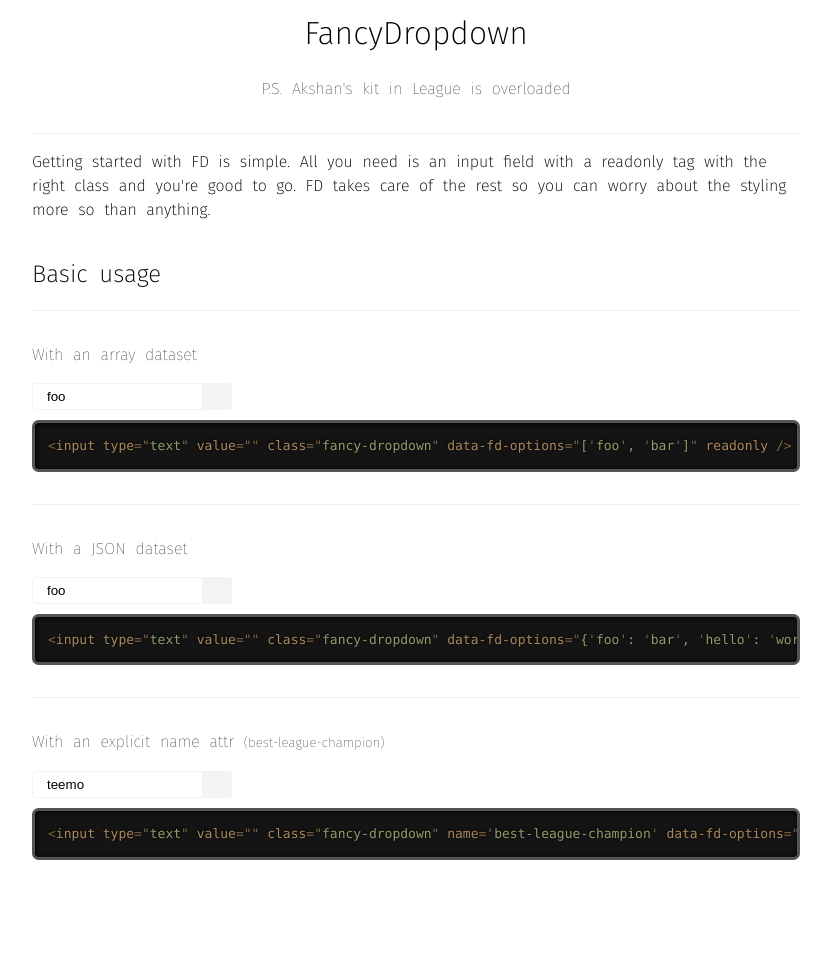
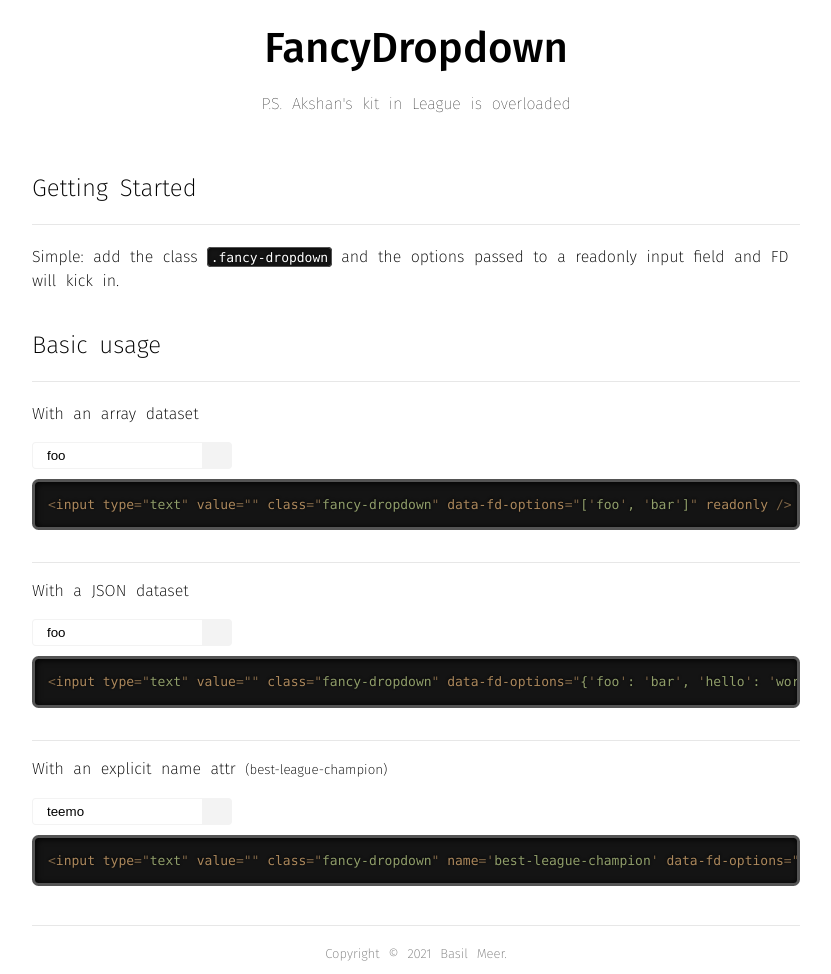
Before and after one commit to basilmeer/fancy-dropdown, a website: page index.html in a window 1280 px wide. Shown: the whole page, without its empty margins (224-1055 px from the left). Before the commit the page ends 868 px from the top, so only its background shows below. Drawn offline with nearby package versions, Linux system fonts and the light colour scheme.

Commit message:
Improving the demo page

```diff
--- a/index.html
+++ b/index.html
@@ -13,38 +13,56 @@
   <style>
     body {
       font-family: 'Fira Sans', sans-serif;
-      font-weight: 200;
+      font-weight: 300;
       word-spacing: 5px;
       line-height: 24px;
     }
     .container {
       max-width: 768px;
+      min-height: 100vh;
       padding: 0 2rem;
-      margin: 0 auto;
+      margin: auto;
+      display: flex;
+      flex-direction: column;
+      justify-content: center;
+    }
+    .header {
+      margin-bottom: 20px;
     }
     .text-center {
       text-align: center;
     }
     h1 {
-      font-weight: 300;
+      font-weight: 500;
+      font-size: 42px;
+      text-decoration:
     }
     h2 {
       font-weight: 300;
       padding: 1em 0;
       margin-top: 0;
-      border-bottom: 1px solid #eee;
+      border-bottom: 1px solid #e7e7e7;
     }
     h4 {
       font-weight: 100;
       margin: 2em 0 1em;
     }
     hr {
-      border: 1px solid #eee;
+      border: 1px solid #e7e7e7;
       border-top: 0;
       margin: 2em 0 1em;
     }
+    p code {
+      font-size: 13px !important;
+    }
     .code-toolbar {
       margin-top: 10px;
+    }
+    .footer {
+      color: gray;
+    }
+    .copyright {
+      font-size: 13px;
     }
   </style>
 </head>
@@ -54,29 +72,34 @@
       <h1>FancyDropdown</h1>
       <h4>P.S. Akshan's kit in League is overloaded</h4>
     </div>
-    <hr />
     <div class="content">
+      <h2>Getting Started</h2>
+
       <p>
-        Getting started with FD is simple. All you need is an input field with a readonly tag with the right class and you're good to go. FD takes care of the rest  so you can worry about the styling more so than anything.
+        Simple: add the class <code class="language-css">.fancy-dropdown</code> and the options passed to a readonly input field and FD will kick in.
       </p>
 
       <h2>Basic usage</h2>
 
-      <h4>With an array dataset</h4>
+      <p>With an array dataset</p>
       <input type="text" value="" class="fancy-dropdown" data-fd-options="['foo', 'bar']" readonly />
       <pre><code class="language-markup">&lt;input type="text" value="" class="fancy-dropdown" data-fd-options="['foo', 'bar']" readonly /&gt;</code></pre>
 
       <hr />
 
-      <h4>With a JSON dataset</h4>
+      <p>With a JSON dataset</p>
       <input type="text" value="" class="fancy-dropdown" data-fd-options="{'foo': 'bar', 'hello': 'world', 'geralt': 'witcher', 'cowboy': 'bebop'}" readonly />
       <pre><code class="language-markup">&lt;input type="text" value="" class="fancy-dropdown" data-fd-options="{'foo': 'bar', 'hello': 'world', 'geralt': 'witcher', 'cowboy': 'bebop'}" readonly /&gt;</code></pre>
 
       <hr />
 
-      <h4>With an explicit name attr <small>(best-league-champion)</small></h4>
+      <p>With an explicit name attr <small>(best-league-champion)</small></p>
       <input type="text" value="" class="fancy-dropdown" name='best-league-champion' data-fd-options="['teemo', 'garen', 'gangplank']" readonly />
       <pre><code class="language-markup">&lt;input type="text" value="" class="fancy-dropdown" name='best-league-champion' data-fd-options="['teemo', 'garen', 'gangplank']" readonly /&gt;</code></pre>
+    </div>
+    <hr />
+    <div class="footer text-center">
+      <div class="copyright">Copyright &copy; 2021 Basil Meer.</div>
     </div>
   </div>
   <script src="https://cdnjs.cloudflare.com/ajax/libs/jquery/3.6.0/jquery.min.js"></script>
```
